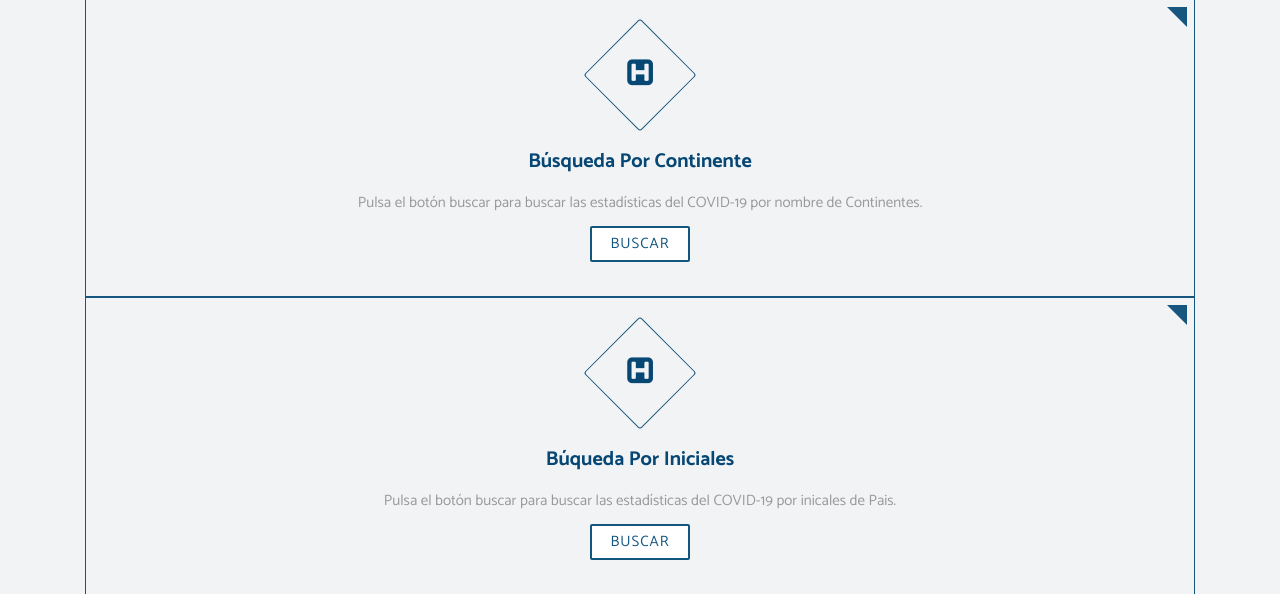
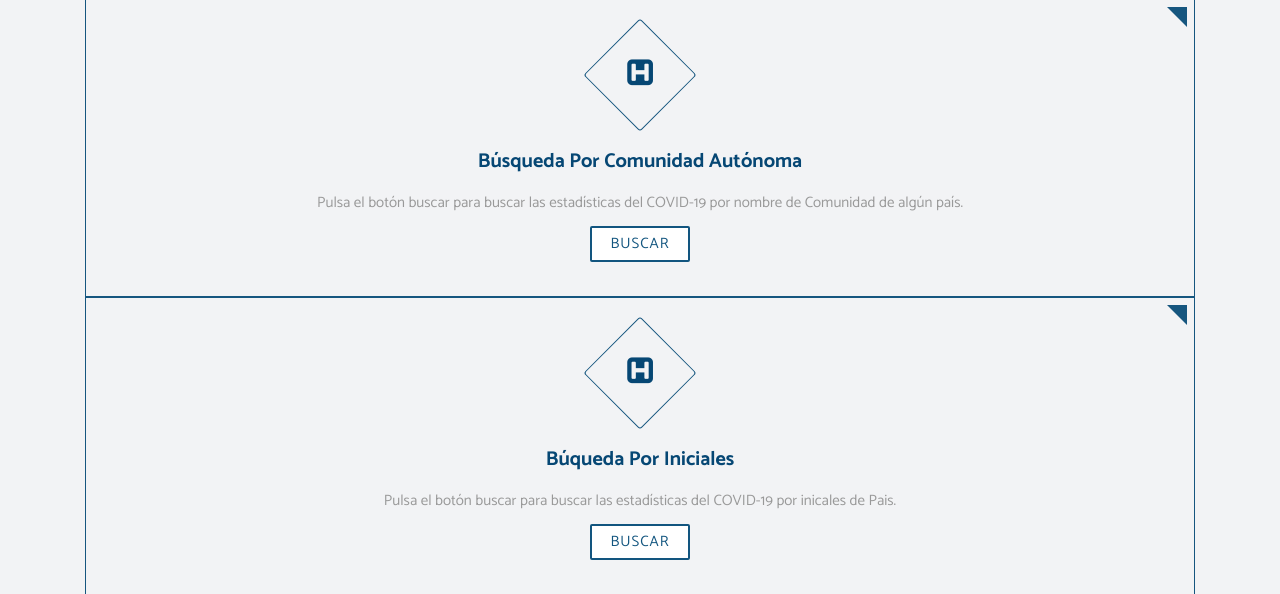
Before and after one commit to Omarelhani1/api, a Flask app: page / in a window 1280 px wide. Shown: the part 2071-2665 px from the top of the page. Run offline with Flask 2, Linux system fonts and the light colour scheme; some libraries are stand-ins or nearby versions.

Commit message:
Casi terminado y Procfile añadido

```diff
--- a/app.py
+++ b/app.py
@@ -16,22 +16,51 @@ def buscar_pais():
     if request.method == "GET":
         return render_template("buscar_pais.html", nombre_pais=nombre_pais)
     else:
+        r1=requests.get(url_base1+nombre_pais)
+        if r1.status_code==200:
+            parametros={"country":nombre_pais}
+            r=requests.get(url_base+'/cases',params=parametros)
+            doc=r.json()
+            confirmados=doc.get("All").get("confirmed")
+            recuperados=doc.get("All").get("recovered")
+            muertos=doc.get("All").get("deaths")
+            poblacion=doc.get("All").get("population")
+            return render_template("buscar_pais.html",nombre_pais=nombre_pais,confirmados=confirmados,recuperados=recuperados,muertos=muertos,poblacion=poblacion)
+        else:
+            return abort(404)
+
+@app.route('/buscar_ciudad',methods=["GET","POST"])
+def buscar_ciudad():
+    nombre_pais=request.form.get("nombre")
+    nombre_ciudad=request.form.get("nombre1")
+    if request.method == "GET":
+        return render_template("buscar_ciudad.html",nombre_ciudad=nombre_ciudad, nombre_pais=nombre_pais)
+    else:
         parametros={"country":nombre_pais}
         r=requests.get(url_base+'/cases',params=parametros)
         doc=r.json()
-        confirmados=doc.get("All").get("confirmed")
-        recuperados=doc.get("All").get("recovered")
-        muertos=doc.get("All").get("deaths")
-        poblacion=doc.get("All").get("population")
-        return render_template("buscar_pais.html",nombre_pais=nombre_pais,confirmados=confirmados,recuperados=recuperados,muertos=muertos,poblacion=poblacion)
-
-@app.route('/buscar_continente',methods=["GET","POST"])
-def buscar_continente():
-	return render_template("buscar_continente.html")
+        confirmados=doc.get(nombre_ciudad).get("confirmed")
+        recuperados=doc.get(nombre_ciudad).get("recovered")
+        muertos=doc.get(nombre_ciudad).get("deaths")
+        return render_template("buscar_ciudad.html",nombre_ciudad=nombre_ciudad,nombre_pais=nombre_pais,confirmados=confirmados,recuperados=recuperados,muertos=muertos)
 
 @app.route('/buscar_iniciales',methods=["GET","POST"])
 def buscar_iniciales():
-	return render_template("buscar_iniciales.html")
-
+    inicial=request.form.get("nombre")
+    if request.method == "GET":
+        return render_template("buscar_iniciales.html", inicial=inicial)
+    else:
+        r1=requests.get(url_base2+inicial)
+        if r1.status_code==200:
+            parametros={"ab":inicial}
+            r=requests.get(url_base+'/cases',params=parametros)
+            doc=r.json()
+            confirmados=doc.get("All").get("confirmed")
+            recuperados=doc.get("All").get("recovered")
+            muertos=doc.get("All").get("deaths")
+            poblacion=doc.get("All").get("population")
+            return render_template("buscar_iniciales.html",inicial=inicial,confirmados=confirmados,recuperados=recuperados,muertos=muertos,poblacion=poblacion)
+        else:
+            return abort(404)
 port=os.environ["PORT"]
 app.run('0.0.0.0', int(port), debug=False)
--- a/templates/buscar_pais.html
+++ b/templates/buscar_pais.html
@@ -1,8 +1,8 @@
 {% extends "base.html" %}
 {% block contenido %}
 <form method="POST" action="/buscar_pais">
-    <label>Nombre del País</label>
-    <input type="text" name="nombre" placeholder="Nombre País" value="{{nombre_pais}}">
+    <label>Nombre del País En Inglés y Primera letra en mayúsculas</label>
+    <input type="text" name="nombre" placeholder="Nombre País en Inglés" value="{{nombre_pais}}">
     <input type="submit" value="Buscar" />
 </form>
 <h1>Resultados de la Búsqueda</h1>
--- a/templates/inicio.html
+++ b/templates/inicio.html
@@ -13,11 +13,11 @@
     <div class="item">
         <div class="serviceBox">
             <div class="service-icon"><i class="fa fa-h-square" aria-hidden="true"></i></div>
-            <h3 class="title">Búsqueda Por Continente</h3>
+            <h3 class="title">Búsqueda Por Comunidad Autónoma</h3>
             <p class="description">
-                Pulsa el botón buscar para buscar las estadísticas del COVID-19 por nombre de Continentes.
+                Pulsa el botón buscar para buscar las estadísticas del COVID-19 por nombre de Comunidad de algún país.
             </p>
-            <a href="/buscar_continente" class="new-btn-d br-2">Buscar</a>
+            <a href="/buscar_ciudad" class="new-btn-d br-2">Buscar</a>
         </div>
     </div>
     <div class="item">
```
Also changed, not shown: templates/buscar_iniciales.html (+7 -2 lines), 1 other file.
